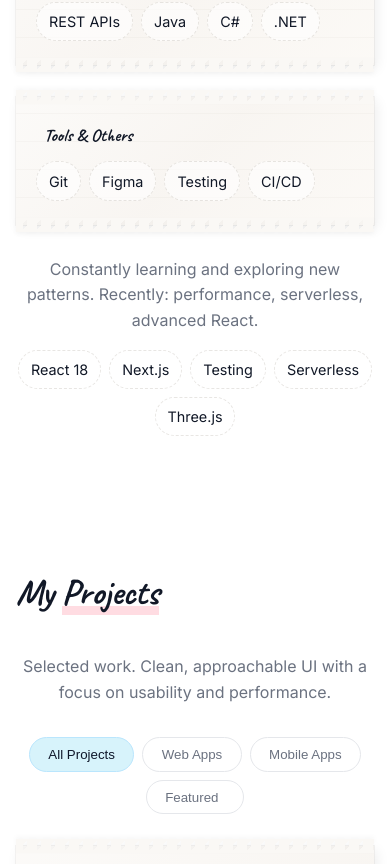
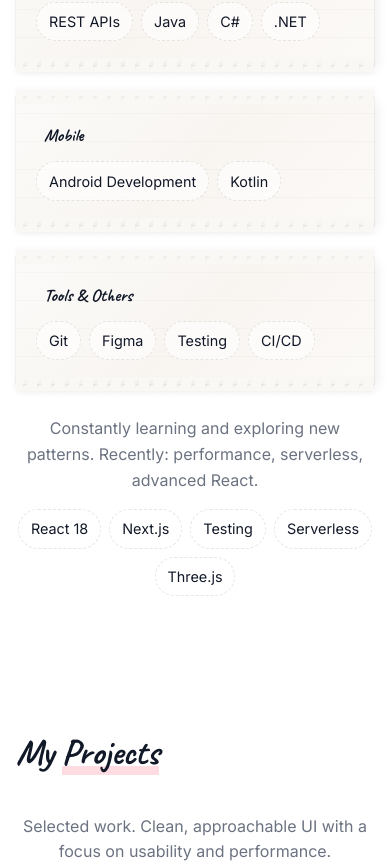
Before and after one commit to YolandaMashaba/NkokaMashaba.dev, a React (Vite) app: page / in a window 390 px wide. Shown: the part 2780-3644 px from the top of the page. Built offline with nearby package versions, Linux system fonts and the light colour scheme.

Commit message:
Added a dedicated Mobile category with Android Development and Kotlin

```diff
--- a/src/components/Skills.jsx
+++ b/src/components/Skills.jsx
@@ -2,13 +2,14 @@
 import { useEffect, useState } from 'react'
 
 const Skills = () => {
-  const [visible, setVisible] = useState([false, false, false])
-
   const skillCategories = [
     { title: 'Frontend', skills: ['React', 'JavaScript', 'TypeScript', 'HTML', 'CSS', 'Vite', 'Blazor'] },
     { title: 'Backend', skills: ['Node.js', 'MongoDB', 'PostgreSQL', 'REST APIs', 'Java', 'C#', '.NET'] },
+    { title: 'Mobile', skills: ['Android Development', 'Kotlin'] },
     { title: 'Tools & Others', skills: ['Git', 'Figma', 'Testing', 'CI/CD'] },
   ]
+
+  const [visible, setVisible] = useState(() => skillCategories.map(() => false))
 
   useEffect(() => {
     const observer = new IntersectionObserver(
```
